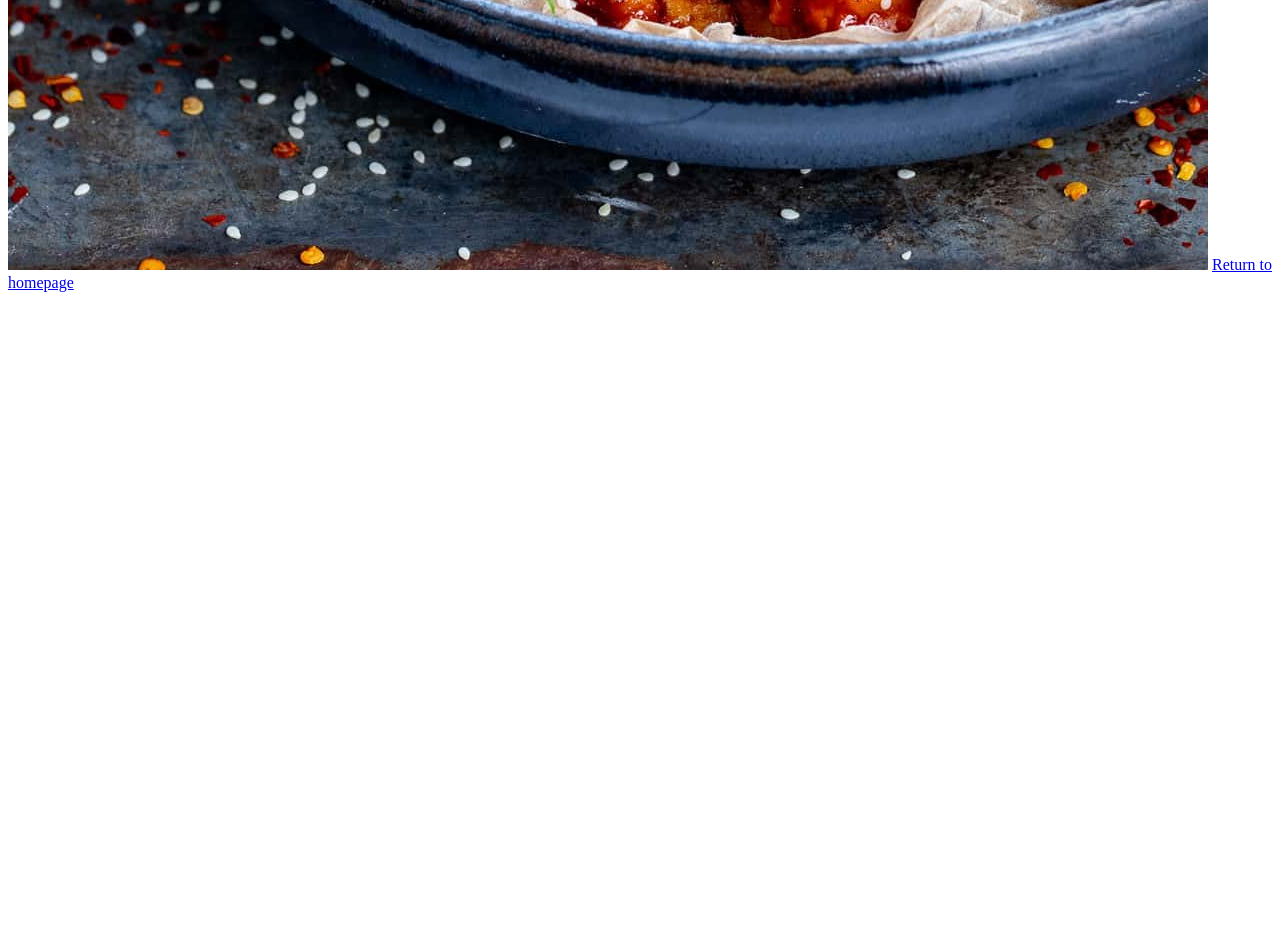
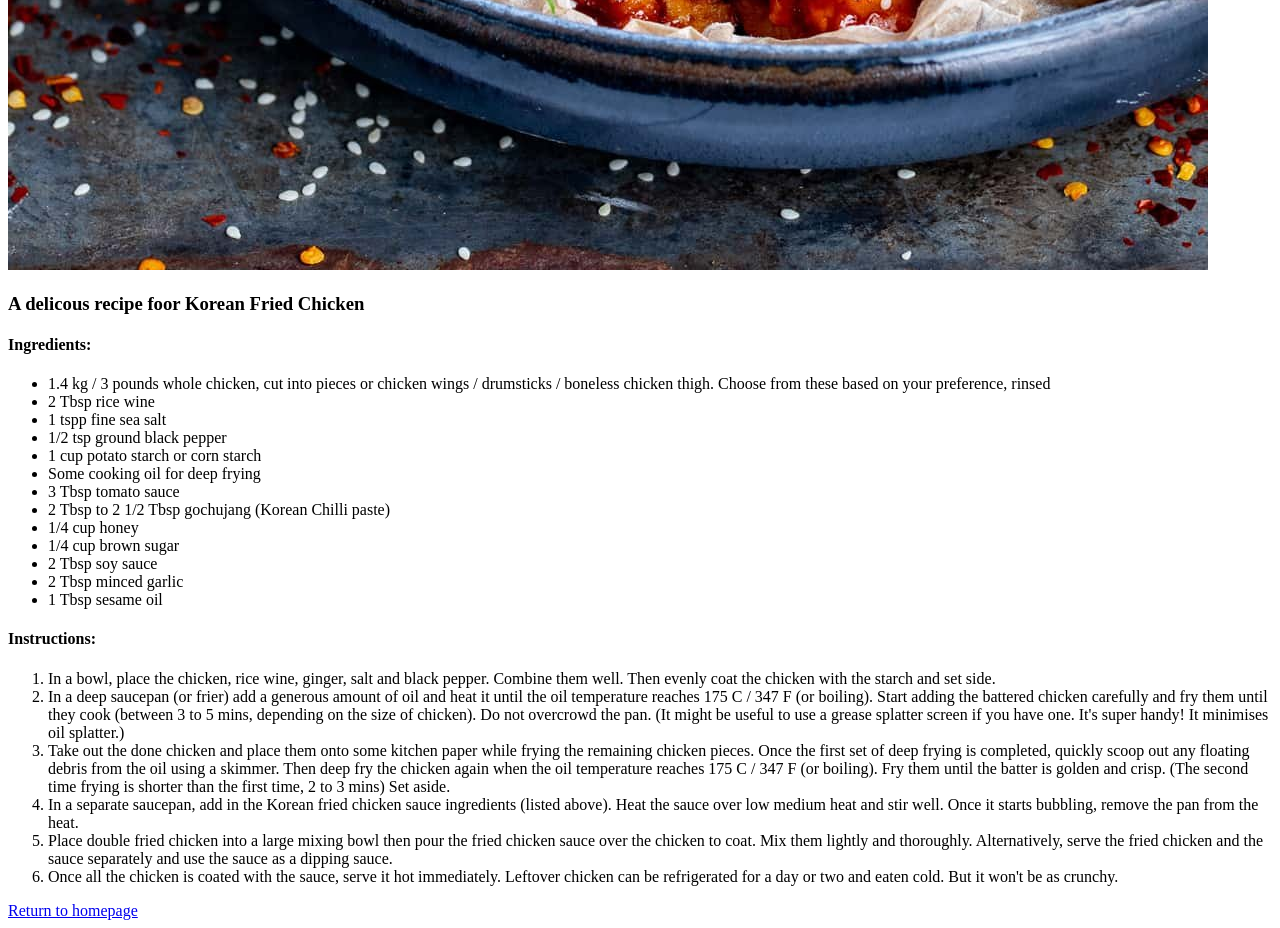
Before and after one commit to MJEldridge/odin-recipes, a plain HTML site: page recipes/koreanfriedchicken.html in a window 1280 px wide. Shown: the part 1010-1938 px from the top of the page. Before the commit the page ends 1310 px from the top, so only its background shows below. Drawn offline with Linux system fonts and the light colour scheme.

Commit message:
Added ingredients and instructions for korean fried chicken.html

```diff
--- a/recipes/koreanfriedchicken.html
+++ b/recipes/koreanfriedchicken.html
@@ -7,6 +7,32 @@
     <body>
         <h1>Korean Fried Chicken</h1>
         <img src="../img/koreanfriedchicken.jpeg" alt="Delicous looking Korean Fried Chicken">
+        <h3>A delicous recipe foor Korean Fried Chicken</h3>
+        <h4>Ingredients:</h4>
+        <ul>
+            <li>1.4 kg / 3 pounds whole chicken, cut into pieces or chicken wings / drumsticks / boneless chicken thigh. Choose from these based on your preference, rinsed</li>
+            <li>2 Tbsp rice wine</li>
+            <li>1 tspp fine sea salt</li>
+            <li>1/2 tsp ground black pepper</li>
+            <li>1 cup potato starch or corn starch</li>
+            <li>Some cooking oil for deep frying</li>
+            <li>3 Tbsp tomato sauce</li>
+            <li>2 Tbsp to 2 1/2 Tbsp gochujang (Korean Chilli paste)</li>
+            <li>1/4 cup honey</li>
+            <li>1/4 cup brown sugar</li>
+            <li>2 Tbsp soy sauce</li>
+            <li>2 Tbsp minced garlic</li>
+            <li>1 Tbsp sesame oil</li>
+        </ul>
+        <h4>Instructions:</h4>
+        <ol>
+            <li>In a bowl, place the chicken, rice wine, ginger, salt and black pepper. Combine them well. Then evenly coat the chicken with the starch and set side.</li>
+            <li>In a deep saucepan (or frier) add a generous amount of oil and heat it until the oil temperature reaches 175 C / 347 F (or boiling). Start adding the battered chicken carefully and fry them until they cook (between 3 to 5 mins, depending on the size of chicken). Do not overcrowd the pan. (It might be useful to use a grease splatter screen if you have one. It's super handy! It minimises oil splatter.)</li>
+            <li>Take out the done chicken and place them onto some kitchen paper while frying the remaining chicken pieces. Once the first set of deep frying is completed, quickly scoop out any floating debris from the oil using a skimmer. Then deep fry the chicken again when the oil temperature reaches 175 C / 347 F (or boiling). Fry them until the batter is golden and crisp. (The second time frying is shorter than the first time, 2 to 3 mins) Set aside.</li>
+            <li>In a separate saucepan, add in the Korean fried chicken sauce ingredients (listed above). Heat the sauce over low medium heat and stir well. Once it starts bubbling, remove the pan from the heat.</li>
+            <li>Place double fried chicken into a large mixing bowl then pour the fried chicken sauce over the chicken to coat. Mix them lightly and thoroughly. Alternatively, serve the fried chicken and the sauce separately and use the sauce as a dipping sauce.</li>
+            <li>Once all the chicken is coated with the sauce, serve it hot immediately. Leftover chicken can be refrigerated for a day or two and eaten cold. But it won't be as crunchy.</li>
+        </ol>
 
 
         <a href="../index.html">Return to homepage</a>
```
